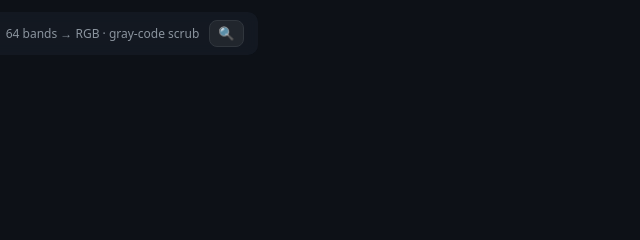
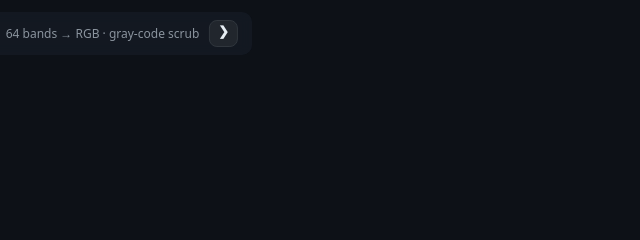
Before and after one commit to ganghyunnnn/AlphaEarth-Viewer, a website built with Vite: page frontend/index.html in a window 1280 px wide. Shown: the top 240 px of the page, 285-925 px from the left. Built offline with nearby package versions, Linux system fonts and the light colour scheme; no server answers; files whose address does not match are found by name.

Commit message:
ux: search collapse as a rotating arrow toggle (consistent with panel collapse)

```diff
--- a/frontend/index.html
+++ b/frontend/index.html
@@ -23,7 +23,7 @@
       <span class="sub" data-i18n="appSub">64 bands → RGB · gray-code scrub</span>
       <!-- 지명/좌표 검색(접기 가능: 🔍 토글로 입력창 펼침) -->
       <div id="searchBox" class="searchbox collapsed">
-        <button type="button" id="searchToggle" class="search-btn" data-i18n-title="searchTitle" title="Search">🔍</button>
+        <button type="button" id="searchToggle" class="search-btn search-arrow" data-i18n-title="searchTitle" title="Search">❮</button>
         <form id="searchForm" class="search" autocomplete="off">
           <input id="searchInput" type="text" data-i18n-ph="searchPlaceholder"
                  placeholder="Search place or lat, lng" />
--- a/frontend/src/styles.css
+++ b/frontend/src/styles.css
@@ -53,9 +53,12 @@ body.compare-on .mapbadge { display: block; }
 }
 #topbar .sub { color: var(--muted); font-size: 12px; }
 
-/* 지명/좌표 검색 (🔍 토글로 접기) */
+/* 지명/좌표 검색 (화살표 토글로 접기 — 펼침 ❮ / 접힘 ❯) */
 .searchbox { position: relative; display: flex; align-items: center; gap: 4px; }
 .searchbox.collapsed .search { display: none; }
+/* 화살표 토글: 패널 접기(▾)와 동일하게 상태에 따라 회전 */
+.search-arrow { font-size: 15px; font-weight: 700; line-height: 1; padding: 5px 9px; transition: transform .15s; }
+.searchbox.collapsed .search-arrow { transform: rotate(180deg); }
 .search { position: relative; display: flex; align-items: center; gap: 4px; }
 .search input {
   width: 220px; max-width: 48vw;
```
